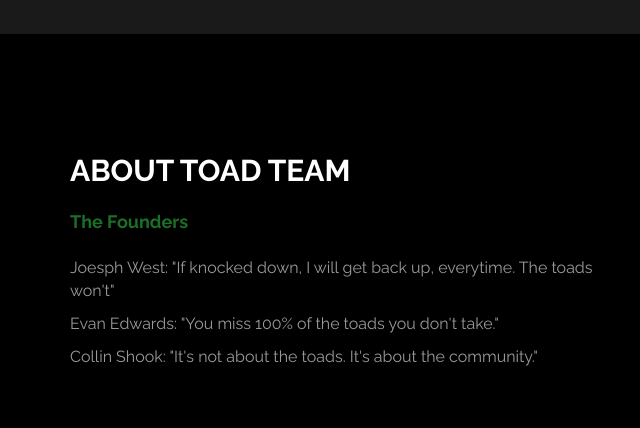
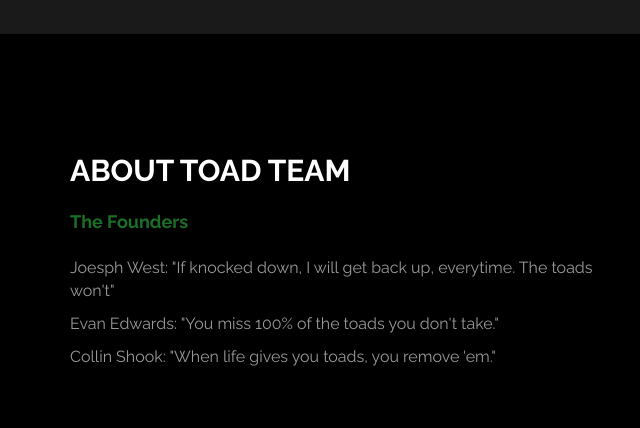
Before and after one commit to toadteaminc/toadteaminc.github.io, a plain HTML site: page index.html in a window 1280 px wide. Shown: the part 1240-1668 px from the top of the page, 0-640 px from the left. Drawn offline with Linux system fonts and the light colour scheme.

Commit message:
Update index.html

```diff
--- a/index.html
+++ b/index.html
@@ -113,7 +113,7 @@
 						<h4>The Founders</h4>
 						<p>Joesph West: "If knocked down, I will get back up, everytime. The toads won't"</p>
 						<p>Evan Edwards: "You miss 100% of the toads you don't take."</p>
-						<p></p>Collin Shook: "It's not about the toads. It's about the community."</p>
+						<p></p>Collin Shook: "When life gives you toads, you remove 'em."</p>
 
 					</div>
 					<div class="col-md-6 col-xs-11 wow fadeInRight" data-wow-delay="0.9s">
```
